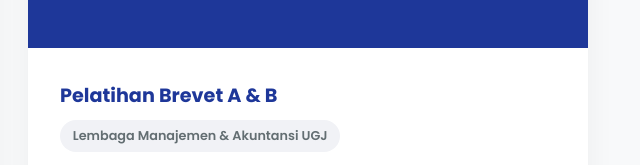
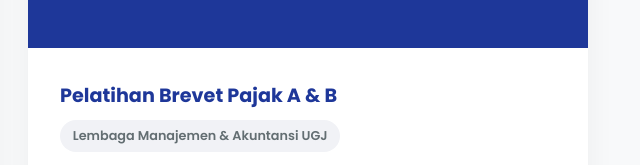
Before and after one commit to botolleminerale24-stack/Portofolio-Resta, a plain HTML site: page index.html in a window 1280 px wide. Shown: the part 2546-2711 px from the top of the page, 628-1268 px from the left. Drawn offline with Linux system fonts and the light colour scheme.

```diff
--- a/index.html
+++ b/index.html
@@ -113,7 +113,7 @@
                         <i class="fas fa-stamp"></i>
                     </div>
                     <div class="card-body">
-                        <h4>Pelatihan Brevet A & B</h4>
+                        <h4>Pelatihan Brevet Pajak A & B</h4>
                         <span class="badge">Lembaga Manajemen & Akuntansi UGJ</span>
                         <h5>Keahlian Perpajakan Komprehensif</h5>
                         <p>Menguasai KUP, perhitungan PPh OP & Badan, regulasi PPN & PPnBM, serta aplikasi praktik Akuntansi Perpajakan dan e-SPT.</p>
```
